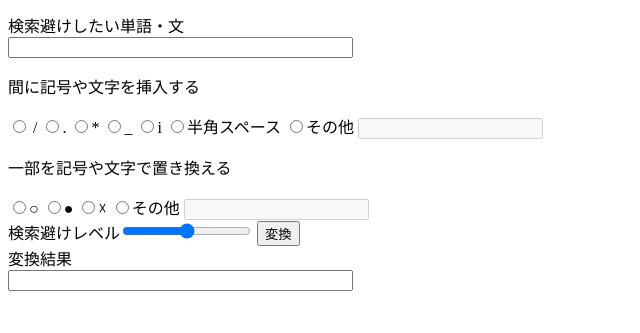
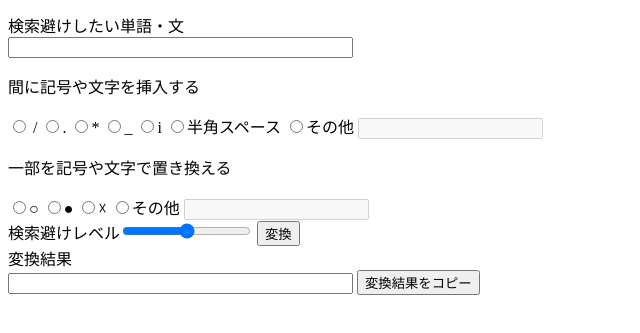
Before and after one commit to mokomoka/Kensakuyoke, a plain HTML site: page index.html in a window 1280 px wide. Shown: the part 155-488 px from the top of the page, without its empty margins (0-640 px from the left). Drawn offline with Linux system fonts and the light colour scheme.

Commit message:
Add feature to copy converted text to clipboard

```diff
--- a/index.html
+++ b/index.html
@@ -134,6 +134,7 @@
           size="40"
           value=""
       /></label>
+      <button onclick="copyText()">変換結果をコピー</button>
     </div>
     <script type="text/javascript" src="scripts/mikan.js"></script>
     <script type="text/javascript" src="scripts/kensakuyoke.js"></script>
--- a/scripts/kensakuyoke.js
+++ b/scripts/kensakuyoke.js
@@ -44,6 +44,7 @@ function onSubmit() {
   document.getElementById("text_converted").value = text_con;
   return false;
 }
+
 function changeDisabled() {
   var form = document.getElementById("kensakuyoke");
   if (document.getElementById("others_input").checked) {
@@ -58,3 +59,10 @@ function changeDisabled() {
   }
 }
 window.onload = changeDisabled();
+
+function copyText() {
+  var text = document.getElementById("text_converted");
+  text.select();
+  text.setSelectionRange(0, 99999);
+  document.execCommand("copy");
+}
```
